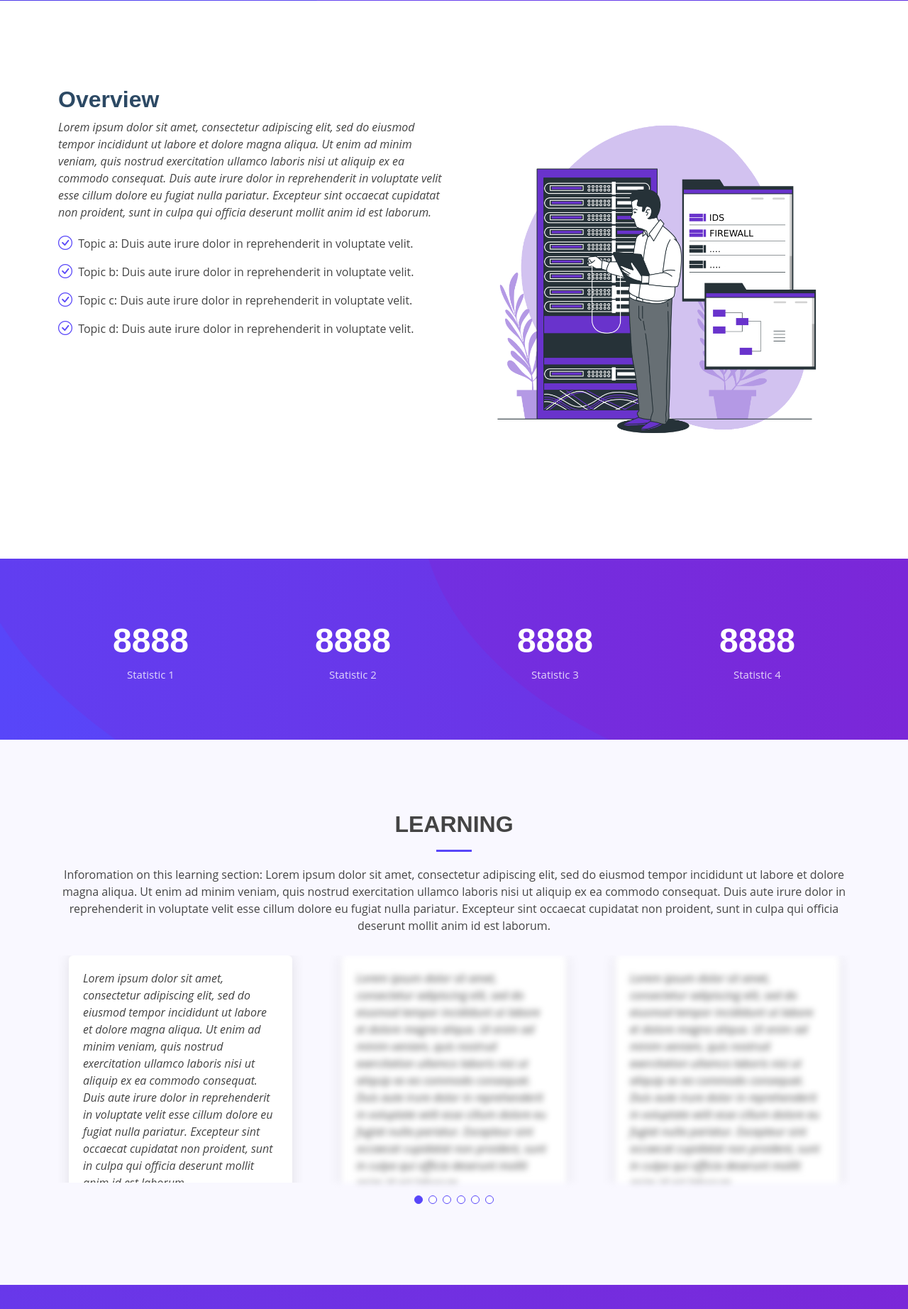
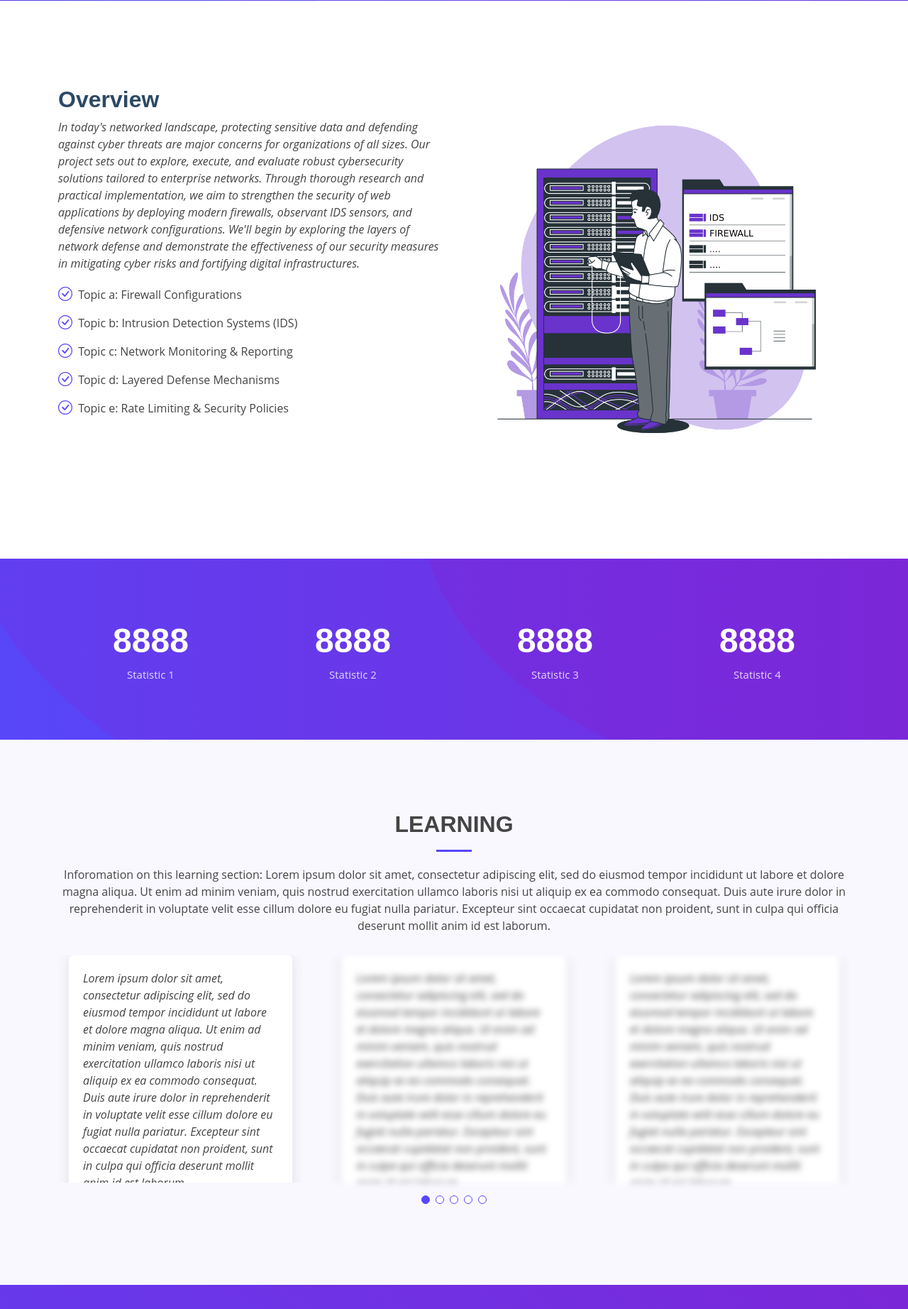
Before and after one commit to Blakley/Firewall-And-IDS, a Flask app: page / in a window 1280 px wide. Shown: the part 799-2643 px from the top of the page at 71% size. Run offline with Flask 3, Linux system fonts and the light colour scheme; some libraries are stand-ins or nearby versions.

Commit message:
Added certification handling, updated overview section

```diff
--- a/src/server.py
+++ b/src/server.py
@@ -1,6 +1,8 @@
 # imports
 import json
+import socket
 import logging
+import threading
 from collections import Counter
 from datetime import datetime, timedelta
 from flask import Flask, request, render_template, jsonify, url_for, redirect
@@ -12,7 +14,7 @@ from flask import Flask, request, render_template, jsonify, url_for, redirect
 '''
 
 # make flask instance
-app = Flask(__name__)
+app = Flask('Firewall & IDS')
 
 # {client_address : requests_within_last_minute}
 client_activity = {}
@@ -61,6 +63,35 @@ def log_message(msg):
     _newlog.info(
         f"{msg}"
     )
+
+
+'''
+    =======================================
+            Configure additional ports
+    =======================================
+'''
+
+# Handle UDP connections
+def udp_server():
+    global client_activity
+
+    # setup UDP socket
+    udp_socket = socket.socket(socket.AF_INET, socket.SOCK_DGRAM)
+    udp_socket.bind(('127.0.0.1', 9001))
+
+    print("UDP connection: listening on port 9001")
+
+    # view server's open udp ports: sudo nmap -sU localhost
+    while True:
+        data, client = udp_socket.recvfrom(1024)
+
+        msg = f"Client: {client}, sent a UDP packet, {data.decode('utf-8')}"
+        log_message(msg)
+
+        # update clients suspicion type
+        if client not in client_activity or "type" not in client_activity[client]:
+            client_activity[client]["type"] = f"attempted sending a UDP packet: {data}"
+            client_activity[client]["timestamp"] = datetime.now()
 
 
 '''
@@ -438,10 +469,12 @@ if __name__ == '__main__':
     # setup packet/client logging
     _logger()
 
+    # udp socket port thread
+    udp_thread = threading.Thread(target=udp_server)
+    udp_thread.start()
+
     # start web app/server
-    app.run(port= 9000)
+    app.run(port = 9000, debug = True)
 
-'''
-    todo:
-    add udp server?
-'''
+    # server with self-signed SSL certificate
+    # app.run(ssl_context=('certificates/cert.pem', 'certificates/key.pem'), port=9000, debug=True)
--- a/src/static/json/firewall_config.json
+++ b/src/static/json/firewall_config.json
@@ -1,8 +1,8 @@
 {
     "allowed_traffic": [
         {
-        "ports": [9000],
-        "protocols": ["tcp"]
+            "ports": [9000],
+            "protocols": ["tcp"]
         }
     ],
     "denied_headers": [
--- a/src/templates/home.html
+++ b/src/templates/home.html
@@ -53,26 +53,31 @@
 
                             <!-- project overview / goals -->
                             <p class="fst-italic">
-                                Lorem ipsum dolor sit amet, consectetur adipiscing elit, sed do eiusmod tempor incididunt ut
-                                labore et dolore magna aliqua. Ut enim ad minim veniam, quis nostrud exercitation ullamco
-                                laboris nisi ut aliquip ex ea commodo consequat. Duis aute irure dolor in reprehenderit in
-                                voluptate velit esse cillum dolore eu fugiat nulla pariatur. Excepteur sint occaecat cupidatat non
-                                proident, sunt in culpa qui officia deserunt mollit anim id est laborum.
+                                In today's networked landscape, protecting sensitive data and defending against cyber threats
+                                are major concerns for organizations of all sizes. Our project sets out to explore, execute, and
+                                evaluate robust cybersecurity solutions tailored to enterprise networks. Through thorough research
+                                and practical implementation, we aim to strengthen the security of web applications by deploying modern firewalls,
+                                observant IDS sensors, and defensive network configurations. We'll begin by exploring the layers of
+                                network defense and demonstrate the effectiveness of our security measures in mitigating cyber
+                                risks and fortifying digital infrastructures.
                             </p>
 
                             <!-- goals & topics -->
                             <ul>
                                 <li>
-                                    <i class="bi bi-check-circle"></i> Topic a: Duis aute irure dolor in reprehenderit in voluptate velit.
+                                    <i class="bi bi-check-circle"></i> Topic a: Firewall Configurations
                                 </li>
                                 <li>
-                                    <i class="bi bi-check-circle"></i> Topic b: Duis aute irure dolor in reprehenderit in voluptate velit.
+                                    <i class="bi bi-check-circle"></i> Topic b: Intrusion Detection Systems (IDS)
                                 </li>
                                 <li>
-                                    <i class="bi bi-check-circle"></i> Topic c: Duis aute irure dolor in reprehenderit in voluptate velit.
+                                    <i class="bi bi-check-circle"></i> Topic c: Network Monitoring & Reporting
                                 </li>
                                 <li>
-                                    <i class="bi bi-check-circle"></i> Topic d: Duis aute irure dolor in reprehenderit in voluptate velit.
+                                    <i class="bi bi-check-circle"></i> Topic d: Layered Defense Mechanisms
+                                </li>
+                                <li>
+                                    <i class="bi bi-check-circle"></i> Topic e: Rate Limiting & Security Policies
                                 </li>
                             </ul>
                         </div>
@@ -227,27 +232,6 @@
                                     </p>
                                 </div>
                             </div>
-
-                            <!-- content 6 -->
-                            <div class="swiper-slide">
-                                <div class="info-item">
-                                    <p>
-                                        Lorem ipsum dolor sit amet, consectetur adipiscing elit, sed do eiusmod tempor incididunt ut
-                                        labore et dolore magna aliqua. Ut enim ad minim veniam, quis nostrud exercitation ullamco
-                                        laboris nisi ut aliquip ex ea commodo consequat. Duis aute irure dolor in reprehenderit in
-                                        voluptate velit esse cillum dolore eu fugiat nulla pariatur. Excepteur sint occaecat cupidatat non proident,
-                                        sunt in culpa qui officia deserunt mollit anim id est laborum.
-                                        </br>
-                                        </br>
-                                        Lorem ipsum dolor sit amet, consectetur adipiscing elit, sed do eiusmod tempor incididunt ut
-                                        labore et dolore magna aliqua. Ut enim ad minim veniam, quis nostrud exercitation ullamco
-                                        laboris nisi ut aliquip ex ea commodo consequat. Duis aute irure dolor in reprehenderit in
-                                        voluptate velit esse cillum dolore eu fugiat nulla pariatur. Excepteur sint occaecat cupidatat non proident,
-                                        sunt in culpa qui officia deserunt mollit anim id est laborum.
-                                    </p>
-                                </div>
-                            </div>
-
                         </div>
                         <div class="swiper-pagination"></div>
                     </div>
@@ -359,25 +343,6 @@
                                     </p>
                                 </div>
                             </li>
-
-                            <!-- Question 6 -->
-                            <li data-aos="fade-up" data-aos-delay="500">
-                                <i class="bx bx-help-circle icon-help"></i>
-                                <a data-bs-toggle="collapse" data-bs-target="#question-list-6" class="collapsed">
-                                    Question 6: Tortor vitae purus faucibus ornare. Varius vel pharetra vel turpis nunc eget lorem dolor?
-                                    <i class="bx bx-chevron-down icon-show"></i>
-                                    <i class="bx bx-chevron-up icon-close"></i>
-                                </a>
-                                <div id="question-list-6" class="collapse" data-bs-parent=".question-list">
-                                    <!-- answer -->
-                                    <p>
-                                        Laoreet sit amet cursus sit amet dictum sit amet justo. Mauris vitae ultricies leo integer
-                                        malesuada nunc vel. Tincidunt eget nullam non nisi est sit amet. Turpis nunc eget lorem dolor
-                                        sed. Ut venenatis tellus in metus vulputate eu scelerisque.
-                                    </p>
-                                </div>
-                            </li>
-
                         </ul>
                     </div>
                 </div>
@@ -390,8 +355,8 @@
                     <div class="section-title">
                         <h2>Demonstration</h2>
                         <p>
-                            The Demo Section of our web server serves as a platform for showcasing the functionality and capabilities of our
-                            firewall and IDS (Intrusion Detection System). In this section, we can interact with our server and by executing
+                            This section of the web server serves as a platform for showcasing the functionality and capabilities of our
+                            firewall and IDS (Intrusion Detection System). In this section, we can interact with the server by executing
                             various commands to view the effectiveness of our firewall and IDS. Through this practical demonstrations,
                             users can explore how these security measures operate, understand their features, and learn how to effectively manage and protect their
                             network resources.
@@ -454,5 +419,6 @@
         <!-- Firewall & IDS JS File -->
         <script src="../static/js/page.js"></script>
         <script src="../static/js/server.js"></script>
+
     </body>
 </html>
```
Also changed, not shown: src/utils/simulate.py (renamed from src/utils/attack.py, +24 -3 lines), 4 other files.
